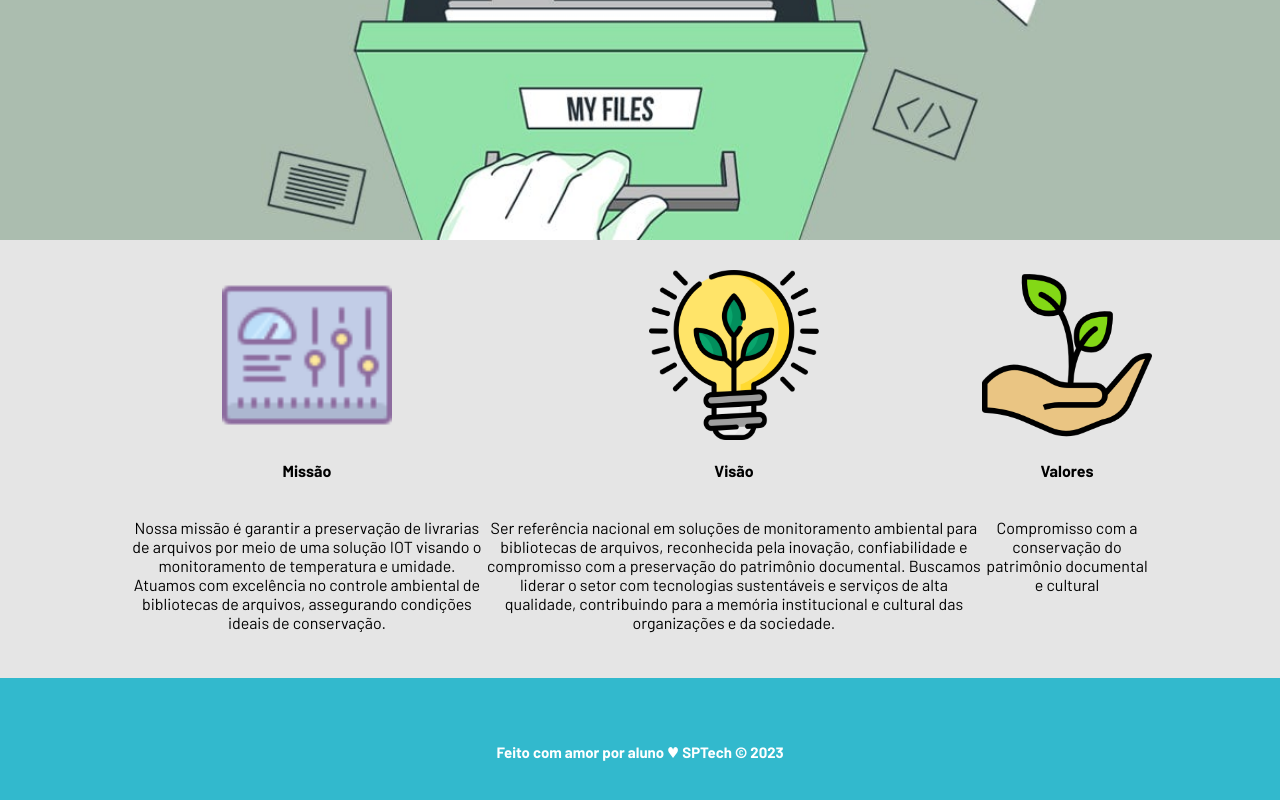
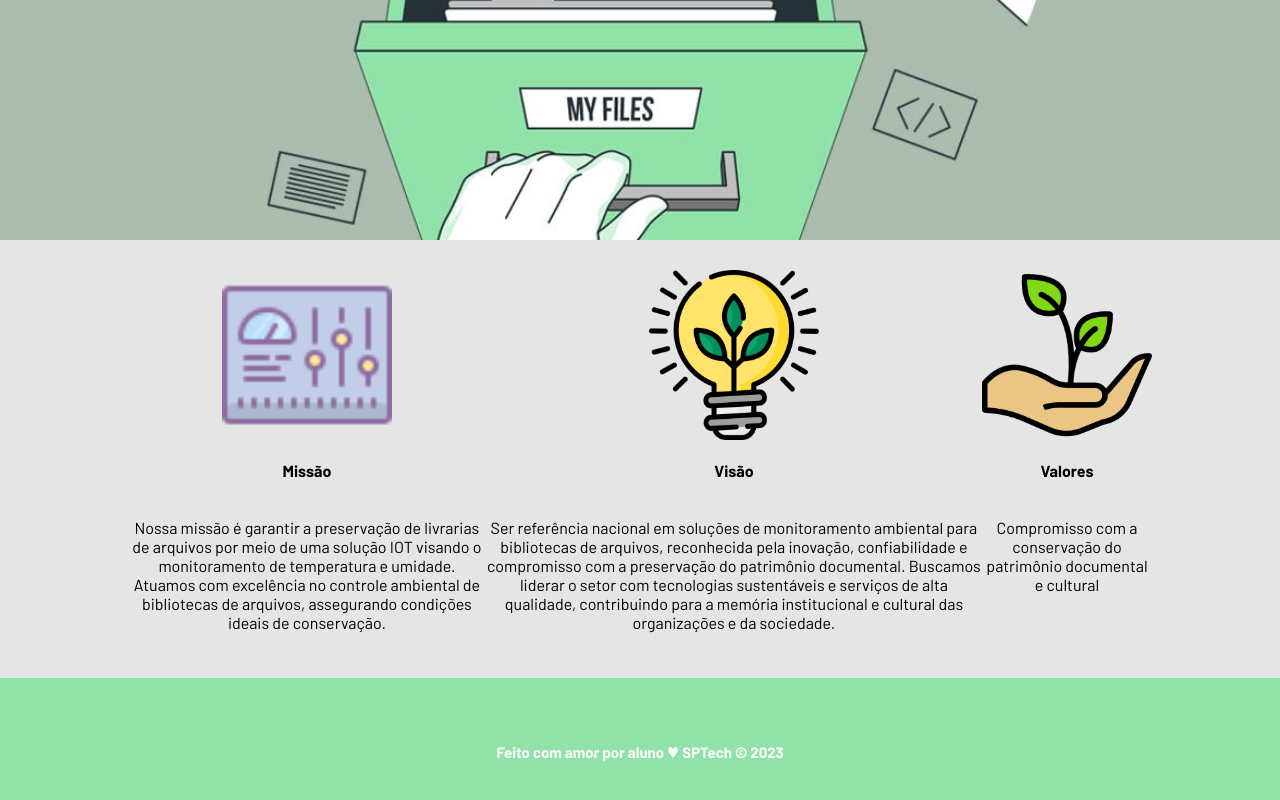
Before and after one commit to pdrzewski/biblioteca-PI, a website: page public/index.html in a window 1280 px wide. Shown: the part 495-1295 px from the top of the page. Drawn offline with Linux system fonts and the light colour scheme.

Commit message:
mudando cor do footer

```diff
--- a/public/css/estilo.css
+++ b/public/css/estilo.css
@@ -124,7 +124,7 @@ body {
 /* FOOTER */
 
 .footer {
-  background-color: #32b9cd;
+  background-color: #91E2A8;
   height: 150px;
   color: #fff;
   display: flex;
```
